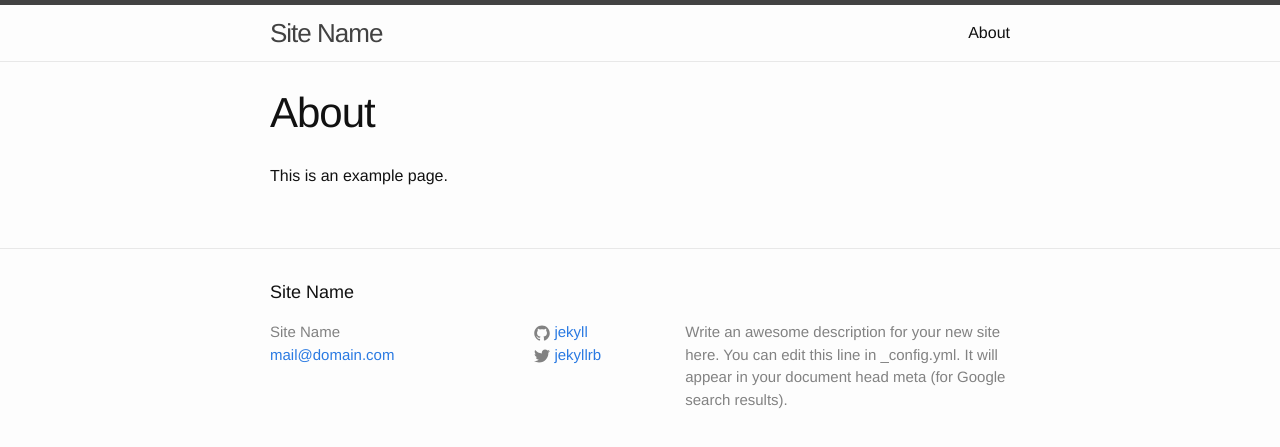
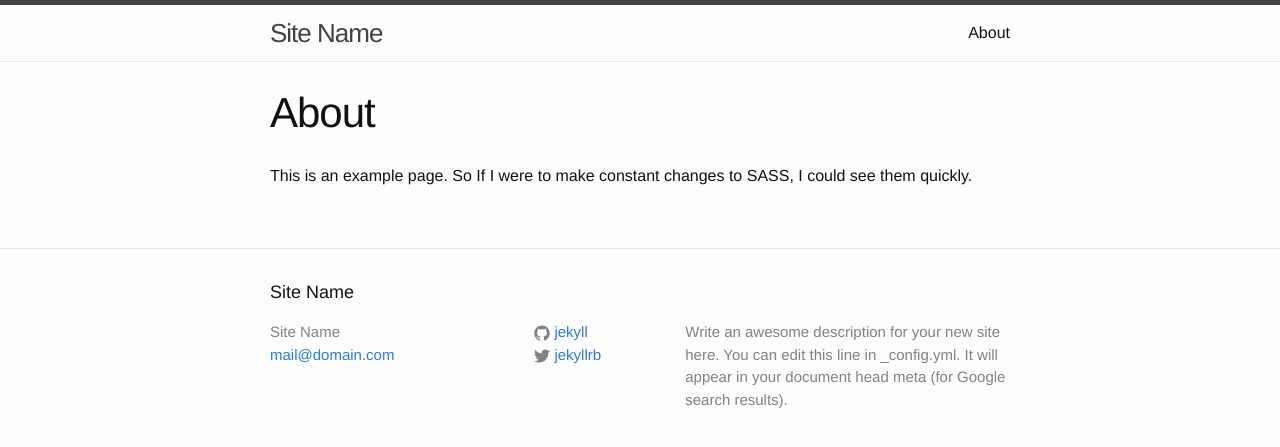
Before and after one commit to kevinquillen/proto, a Jekyll site: the page built from about.md, in a window 1280 px wide. Shown: the top 447 px of the page. Built offline with Jekyll 4.4.1, drawn with Linux system fonts in a browser that asks for light colours.

Commit message:
Adding demonstration change

```diff
--- a/about.md
+++ b/about.md
@@ -4,4 +4,5 @@ title: About
 permalink: /about/
 ---
 
-This is an example page.
+This is an example page. So If I were to make constant changes to SASS,
+I could see them quickly.
```
